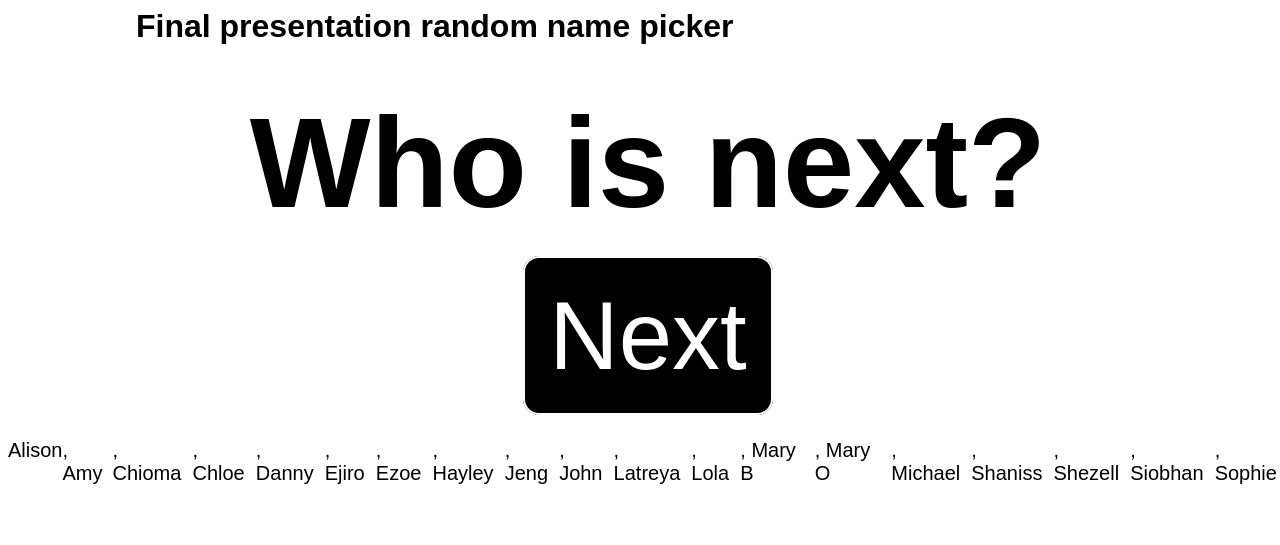
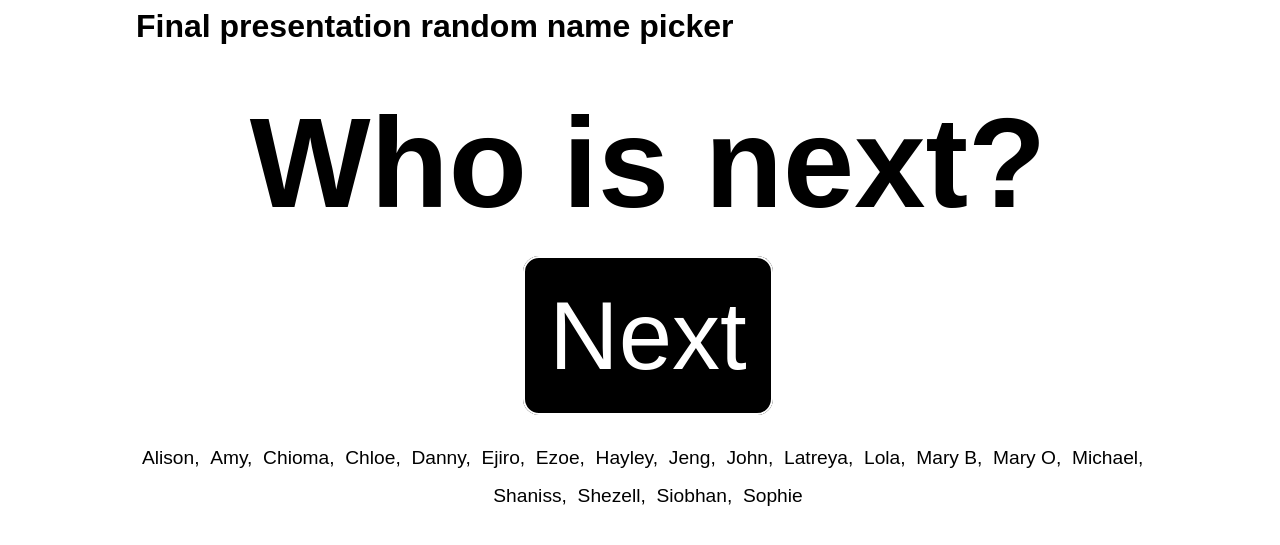
Before and after one commit to pataruco/random-picker, a plain HTML site: page index.html in a window 1280 px wide. Shown: the part 203-748 px from the top of the page. Drawn offline with Linux system fonts and the light colour scheme.

Commit message:
add comma

```diff
--- a/assets/scripts/main.js
+++ b/assets/scripts/main.js
@@ -1,48 +1,50 @@
-document.addEventListener("DOMContentLoaded", () => {
+document.addEventListener('DOMContentLoaded', () => {
   //   // var students = [`Stella`, `Michael`, `Mathew`, `Ella`, `Elishea`, `Kieran`, `Kart`, `Aaron`, `Monika`, `Jun`, `Lee`]; // fewd 31
   //   //let students = ['Cameron','Francesca','Guy','Hila','Jamie','Javier','Jo','Joseph','Keith','Lisa','Lucie','Martin','Nick','Rory','Tanny']; // fewd 33
   //   // let students = ['Chima', 'Matt', 'Nini', 'Dario', 'Mercedes', 'Hanna', 'Julia', 'Ralph', 'Luke']; // js 1
   //   // let students = ['Victor', 'Charlie', 'Miguel', 'Gareth', 'Petya', 'Ella', 'Guillaume', 'Tim', 'Tom', 'Therese', 'George']; js3
   let students = [
-    "Ezoe",
-    "Alison",
-    "Amy",
-    "Chioma",
-    "Chloe",
-    "Danny",
-    "Siobhan",
-    "Ejiro",
-    "Hayley",
-    "Jeng",
-    "John",
-    "Latreya",
-    "Lola",
-    "Mary B",
-    "Mary O",
-    "Michael",
-    "Shaniss",
-    "Shezell",
-    "Sophie"
+    'Ezoe',
+    'Alison',
+    'Amy',
+    'Chioma',
+    'Chloe',
+    'Danny',
+    'Siobhan',
+    'Ejiro',
+    'Hayley',
+    'Jeng',
+    'John',
+    'Latreya',
+    'Lola',
+    'Mary B',
+    'Mary O',
+    'Michael',
+    'Shaniss',
+    'Shezell',
+    'Sophie',
   ].sort(); // ldn pipeline
 
-  const studentReadyList = document.getElementById("ready");
-  const nextButton = document.getElementById("next");
-  const goContainer = document.getElementById("go");
-  const drumPlayer = document.getElementById("drum");
+  const studentReadyList = document.getElementById('ready');
+  const nextButton = document.getElementById('next');
+  const goContainer = document.getElementById('go');
+  const drumPlayer = document.getElementById('drum');
 
   const renderStudents = () => {
-    studentReadyList.innerHTML = "";
+    studentReadyList.innerHTML = '';
     students.map(student => {
-      const text = document.createTextNode(`${student} `);
-      const li = document.createElement("li");
-      li.appendChild(text);
+      const text = document.createTextNode(`${student}`);
+      const li = document.createElement('li');
+      const span = document.createElement('span');
+      span.appendChild(text);
+      li.appendChild(span);
       studentReadyList.appendChild(li);
     });
   };
 
   const renderStudent = (className, innerText) => {
-    goContainer.innerHTML = "";
-    const h1 = document.createElement("h1");
+    goContainer.innerHTML = '';
+    const h1 = document.createElement('h1');
     const text = document.createTextNode(innerText);
     h1.classList = className;
     h1.appendChild(text);
@@ -60,7 +62,7 @@ document.addEventListener("DOMContentLoaded", () => {
     studentReadyList.style.opacity = 0;
     students.splice(studentToRemove, 1);
     renderStudent(`waiting`, `...`);
-    if (typeof studentToPick === "undefined") {
+    if (typeof studentToPick === 'undefined') {
       renderStudent(animation, `Let's go to the Pub `);
     } else {
       drumPlayer.play();
@@ -71,6 +73,6 @@ document.addEventListener("DOMContentLoaded", () => {
     renderStudents();
   };
 
-  nextButton.addEventListener("click", pickStudent);
-  window.addEventListener("load", renderStudents);
+  nextButton.addEventListener('click', pickStudent);
+  window.addEventListener('load', renderStudents);
 }); // end of document
--- a/assets/styles/style.css
+++ b/assets/styles/style.css
@@ -21,7 +21,8 @@ h2 {
   font-size: 2rem;
 }
 
-header {
+header,
+main {
   width: 80%;
   margin: 0 auto;
 }
@@ -63,43 +64,29 @@ img {
   border: 2px solid black;
 }
 
-span {
-  line-height: 2em;
-  font-size: 1.2rem;
-}
-span:after {
-  content: ", ";
-  margin-left: -0.25em;
-}
-span:last-of-type:after {
-  display: none;
-}
-
 .ready {
   margin: 0;
   margin-top: 3rem;
   padding: 0;
   display: flex;
   flex-direction: row;
+  flex-wrap: wrap;
   list-style: none;
   justify-content: center;
   transition: opacity 0.5s ease;
 }
 
-.ready li {
-  font-size: 1.25rem;
+.ready li span {
+  line-height: 2em;
+  font-size: 1.2rem;
 }
 
-.ready li::before {
-  content: ", ";
+.ready li span::after {
+  content: ', \0000a0';
 }
 
-.ready li:first-of-type::before {
-  content: "";
-}
-
-.waiting {
-  color: white;
+.ready li:last-of-type span::after {
+  content: '';
 }
 
 .animated {
```
